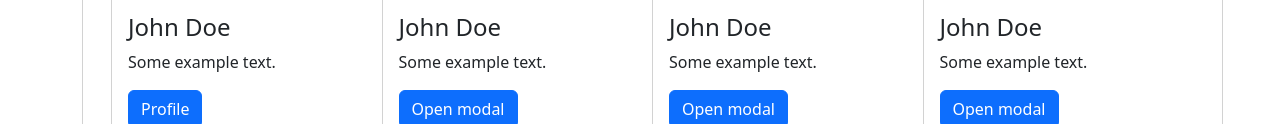
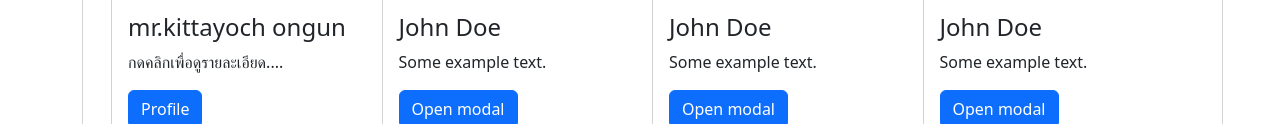
Before and after one commit to kittayoch/work2, a plain HTML site: page index.html in a window 1280 px wide. Shown: the part 1011-1135 px from the top of the page. Drawn offline with nearby package versions, Linux system fonts and the light colour scheme.

Commit message:
Update index.html

```diff
--- a/index.html
+++ b/index.html
@@ -99,8 +99,8 @@
                             <div class="card" style="width:300px">
                                 <img class="card-img-top" src="img/pro.jpg" alt="Card image">
                                 <div class="card-body">
-                                    <h4 class="card-title">John Doe</h4>
-                                    <p class="card-text">Some example text.</p>
+                                    <h4 class="card-title">mr.kittayoch ongun</h4>
+                                    <p class="card-text">กดคลิกเพื่อดูรายละเอียด....</p>
                                     <!-- Button to Open the Modal -->
                                     <button type="button" class="btn btn-primary" data-bs-toggle="modal"
                                         data-bs-target="#myModal">
```
